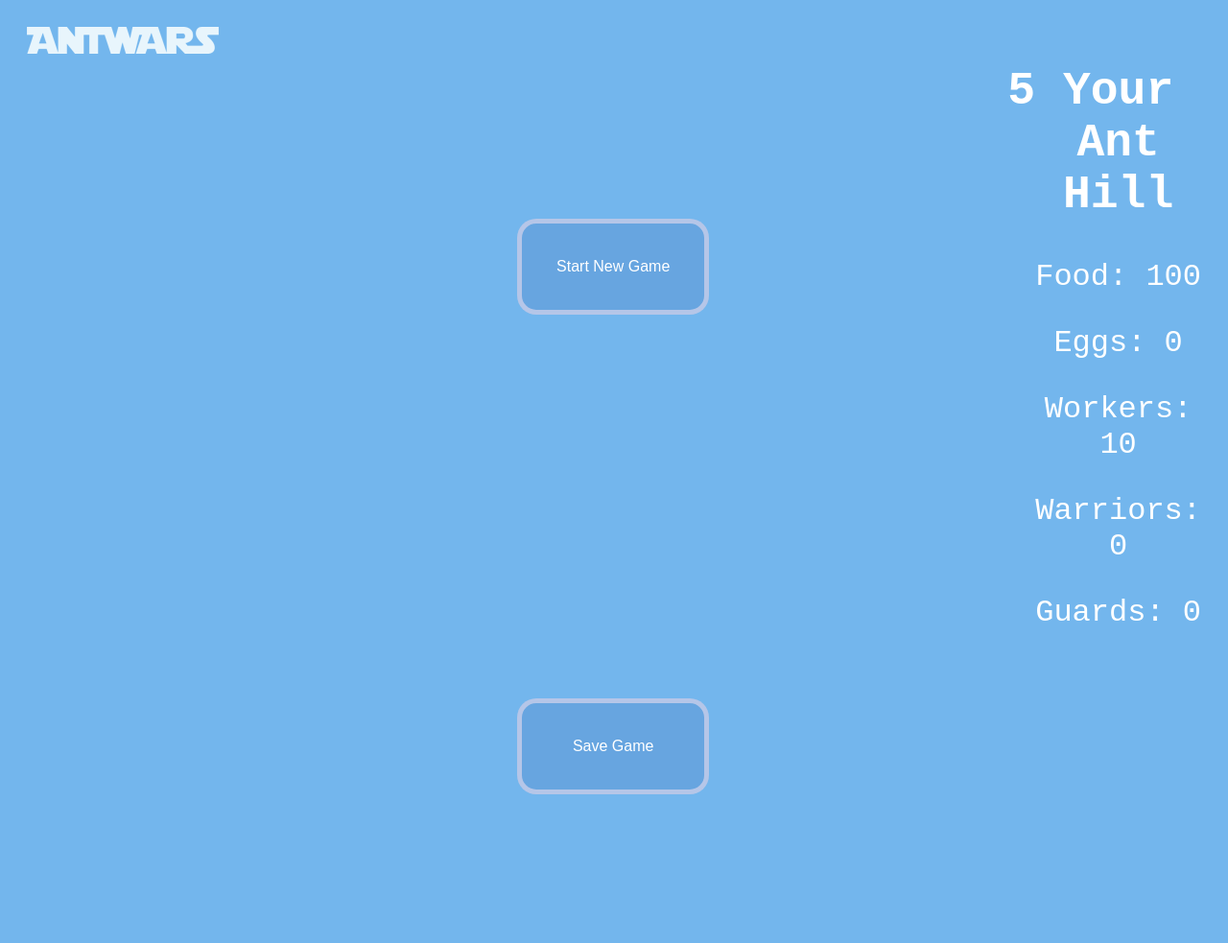
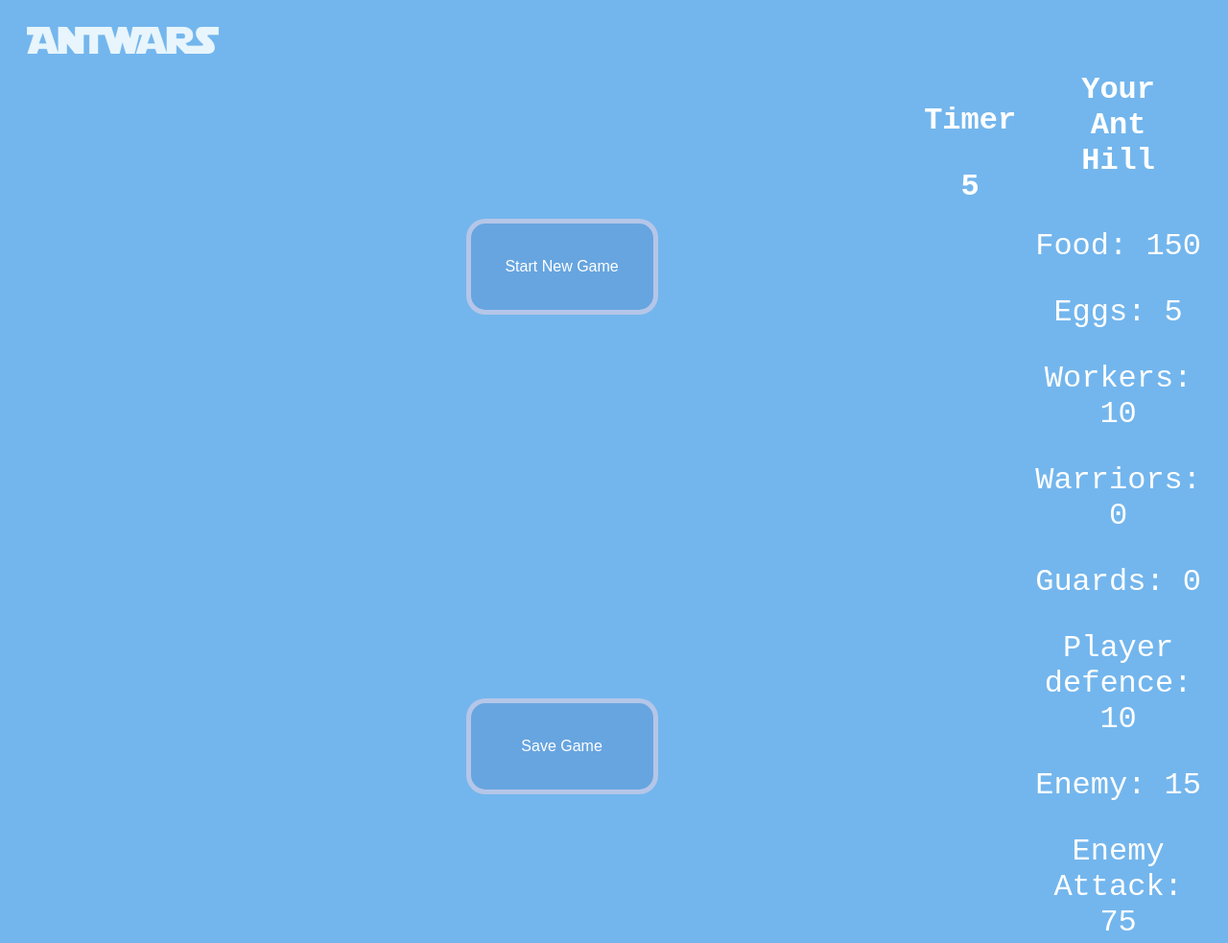
Before and after one commit to JimConnors94/Ant-Wars, a plain HTML site: page index.html in a window 1280 px wide. Shown: the top 983 px of the page at 96% size. Drawn offline with Linux system fonts and the light colour scheme.

Commit message:
Added timer functions for the one second and ten seconds events

```diff
--- a/index.html
+++ b/index.html
@@ -21,16 +21,23 @@
     </div>
 
     <h2>
+      <p>Timer</p>
       <span id="gameTimer">0</span>
     </h2>
 
+
+
+
     <div id="playerStats">
       <h2>Your Ant Hill</h2>
-      <p>Food: <span id="foodCount">0</span></p>
+      <p>Food: <span id="foodCount">0</span>
       <p>Eggs: <span id="eggCount">0</span></p>
       <p>Workers: <span id="workerCount">0</span></p>
       <p>Warriors: <span id="warriorCount">0</span></p>
       <p>Guards: <span id="guardCount">0</span></p>
+      <p>Player defence: <span id="playerDefence">0</span></p>
+      <p>Enemy: <span id="enemyCount">0</span></p>
+      <p>Enemy Attack: <span id="enemyAttack">0</span></p>
     </div>
 
     <script src="scripts.js"></script>
--- a/scripts.js
+++ b/scripts.js
@@ -12,6 +12,7 @@ const defaultGameState = {
       workers: 10,
       warriors: 0,
       guards: 0,
+      enemy: 10,
     },
   },
   enemyAntHill: {
@@ -41,6 +42,9 @@ function updatePlayerStats() {
 
   document.getElementById("guardCount").textContent =
     gameState.playerAntHill.ants.guards;
+
+  document.getElementById("enemyCount").textContent =
+    gameState.playerAntHill.ants.enemy;
 }
 
 function initializeGameState() {
@@ -83,8 +87,20 @@ function loadGame() {
   }
 }
 
-function nameOfFunction() {
-  console.log("Hey this is your new function oh yeah");
+function calculateStats() {
+
+  const enemyAttack = (gameState.playerAntHill.ants.enemy) * 5;
+
+  const playerDefence =
+    gameState.playerAntHill.ants.guards * 16 +
+    gameState.playerAntHill.ants.warriors * 8 +
+    gameState.playerAntHill.ants.workers * 1;
+
+  document.getElementById("playerDefence").textContent = playerDefence;
+
+  document.getElementById("enemyAttack").textContent = enemyAttack;
+
+  console.log("Stats calculated");
 }
 
 function startTimer() {
@@ -92,15 +108,122 @@ function startTimer() {
     gameState.gameTimer += 1;
 
     document.getElementById("gameTimer").innerText = gameState.gameTimer;
+
+    everySecondEvents();
+
+    if (gameState.gameTimer % 10 === 0) {
+      everyTenSecondEvents();
+    }
+
+    if (gameState.gameTimer % 30 === 0) {
+      everyThirtySecondEvents();
+    }
   }, 1000);
 
   console.log("Timer Started");
 }
 
+function everySecondEvents() {
+  gameState.playerAntHill.ants.enemy++;
+  gameState.playerAntHill.resources.eggs++;
+
+  const foodGathered =
+    gameState.playerAntHill.ants.workers * 1 +
+    gameState.playerAntHill.ants.guards * 0.1 +
+    gameState.playerAntHill.ants.warriors * 0.1;
+  gameState.playerAntHill.resources.food += foodGathered;
+
+  updatePlayerStats();
+  calculateStats();
+
+  console.log("The Queen has laid an Egg");
+  console.log("Food has been gathered");
+}
+
+function everyTenSecondEvents() {
+  const foodCost =
+    gameState.playerAntHill.ants.workers * 1 +
+    gameState.playerAntHill.ants.guards * 8 +
+    gameState.playerAntHill.ants.warriors * 8;
+  gameState.playerAntHill.resources.food -= foodCost;
+
+  updatePlayerStats();
+
+  console.log("Food has been consumed");
+
+  if (Math.random() < 0.5) {
+    console.log("The Enemy has raided!");
+
+    const enemyAttack = gameState.playerAntHill.ants.enemy * 5;
+
+    const playerDefence =
+      gameState.playerAntHill.ants.guards * 16 +
+      gameState.playerAntHill.ants.warriors * 8 +
+      gameState.playerAntHill.ants.workers * 1;
+  }
+}
+
+function everyThirtySecondEvents() {
+  if (Math.random() < 0.5) {
+    const antLoss = Math.round((10 * enemyAttack) / playerDefence);
+
+    // if (
+    //   gameState.playerAntHill.ants.guards > 0 &&
+    //   gameState.playerAntHill.ants.warriors > 0
+    // ) {
+    //   if (Math.random() < 0.5) gameState.playerAntHill.ants.guards -= 1;
+    // } else {
+    //   gameState.playerAntHill.ants.warriors -= 1;
+
+    //   else {gameState.playerAntHill.ants.workers -=1;
+    //   }
+
+    console.log("The Enemy has raided!");
+  }
+}
+
 document.addEventListener("DOMContentLoaded", () => {
   initializeGameState();
   startTimer();
+  calculateStats();
 });
+
+//         const loss = Math.round(10 * enemyAttack / playerDefence);
+
+//             let antsToKill = loss;,
+
+//             while (loss > 0)
+
+//                 if (guards > 0 & warriors > 0) {
+
+//                     if (Math.random() < 0.5) {
+
+//                         guards -= 1;
+//                         loss -= 1;
+
+//                     } else {
+//                         warriors -= 1;
+//                         loss -= 8;
+//                     }
+
+//                 } else if (guards > 0) {
+
+//                     guards -= 1;
+//                     loss -= 8;
+
+//                 } else if (warriors > 0) {
+
+//                     warriors -= 1;
+//                     loss -= 8;
+
+//                 } else if (workers > 0) {
+//                     workers -= 1;
+//                     loss -= 1;
+
+//                 } else {
+//                     break;
+//                 }
+//             }
 
 //  function Hatchant() {
 
--- a/styles.css
+++ b/styles.css
@@ -17,6 +17,12 @@ body {
 h1 {
         font-size: 2rem;
         margin-bottom: 20px;
+
+}
+
+h2 {
+    font-size: 2rem;
+    padding: 20px;
 
 }
 
```
